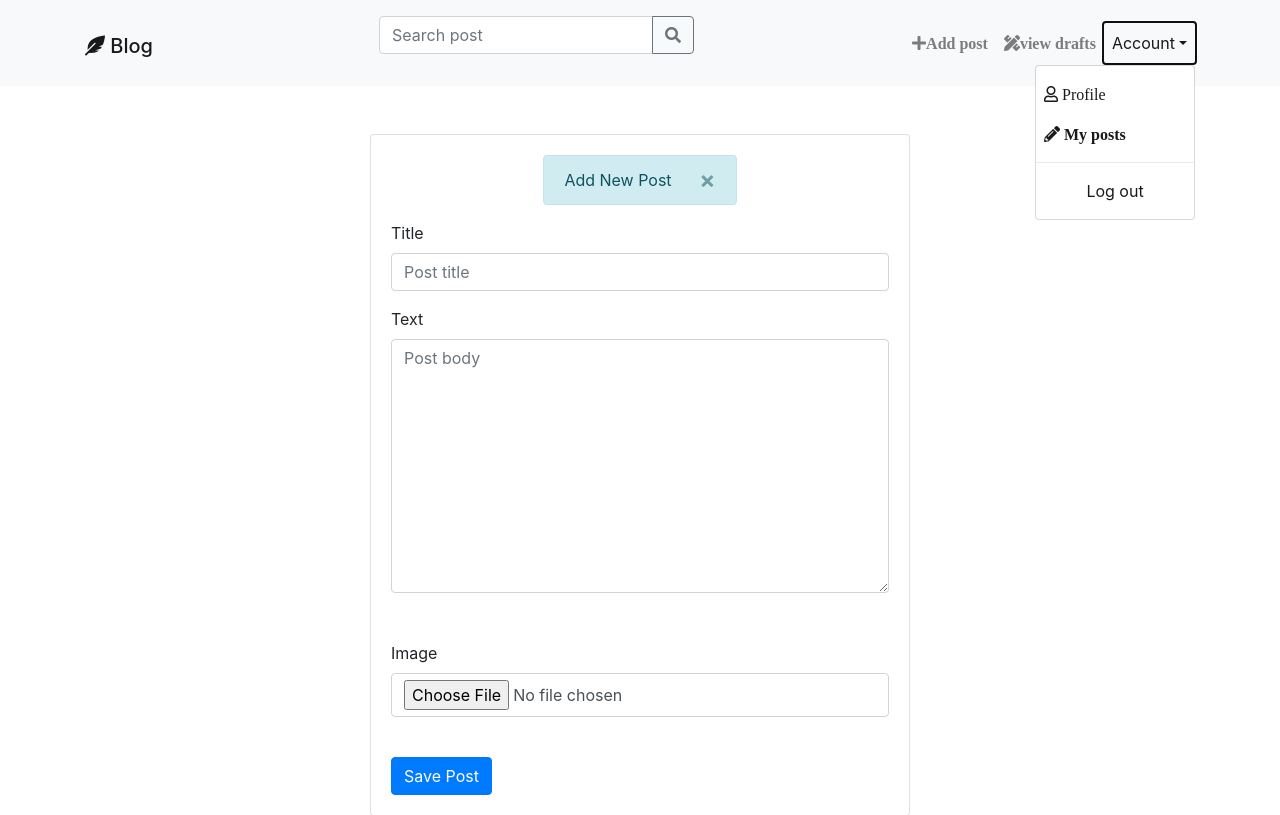
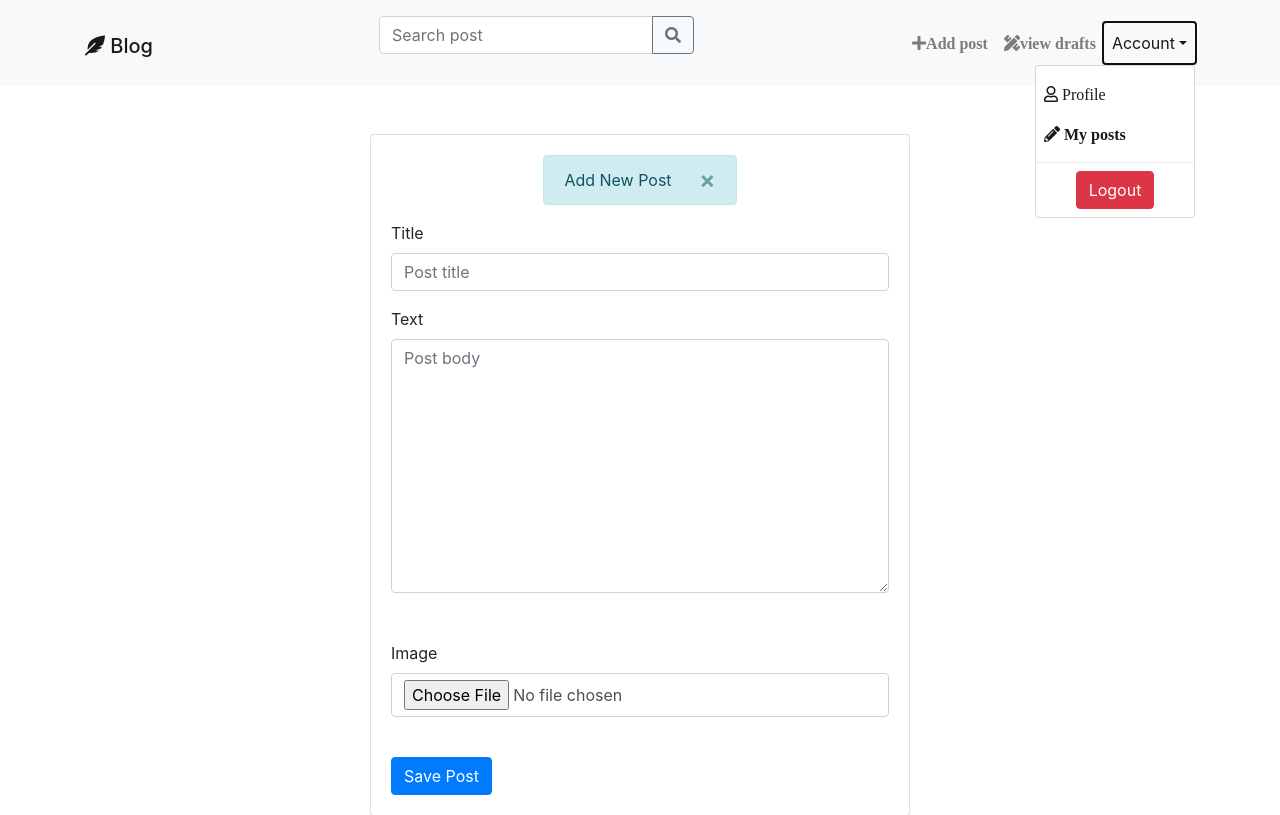
Before and after one commit to joekariuki3/mysite_blog_django, a Django app: page /post/new/ in a window 1280 px wide, after a click on "Account". Shown: the top 815 px of the page. Run offline with Django 3.2, Linux system fonts and the light colour scheme; the visitor is signed in with stand-in values (Sample User, id 1); some libraries are stand-ins or nearby versions.

Commit message:
logout route should be a post request

```diff
--- a/blog/templates/navbar.html
+++ b/blog/templates/navbar.html
@@ -78,11 +78,12 @@
               ><i class="fas fa-pencil-alt"> My posts</i>
             </a>
             <div class="dropdown-divider"></div>
-            <a
-              class="nav-link btn-outline-danger text-center"
-              href="{% url 'logout'%}"
-              >Log out</a
-            >
+            <div class="d-flex justify-content-center align-items-center">
+              <form action="{% url 'logout' %}" method="post">
+                {% csrf_token %}
+                <button type="submit" class="btn btn-danger">Logout</button>
+              </form>
+            </div>
           </div>
         </li>
       </ul>
```
